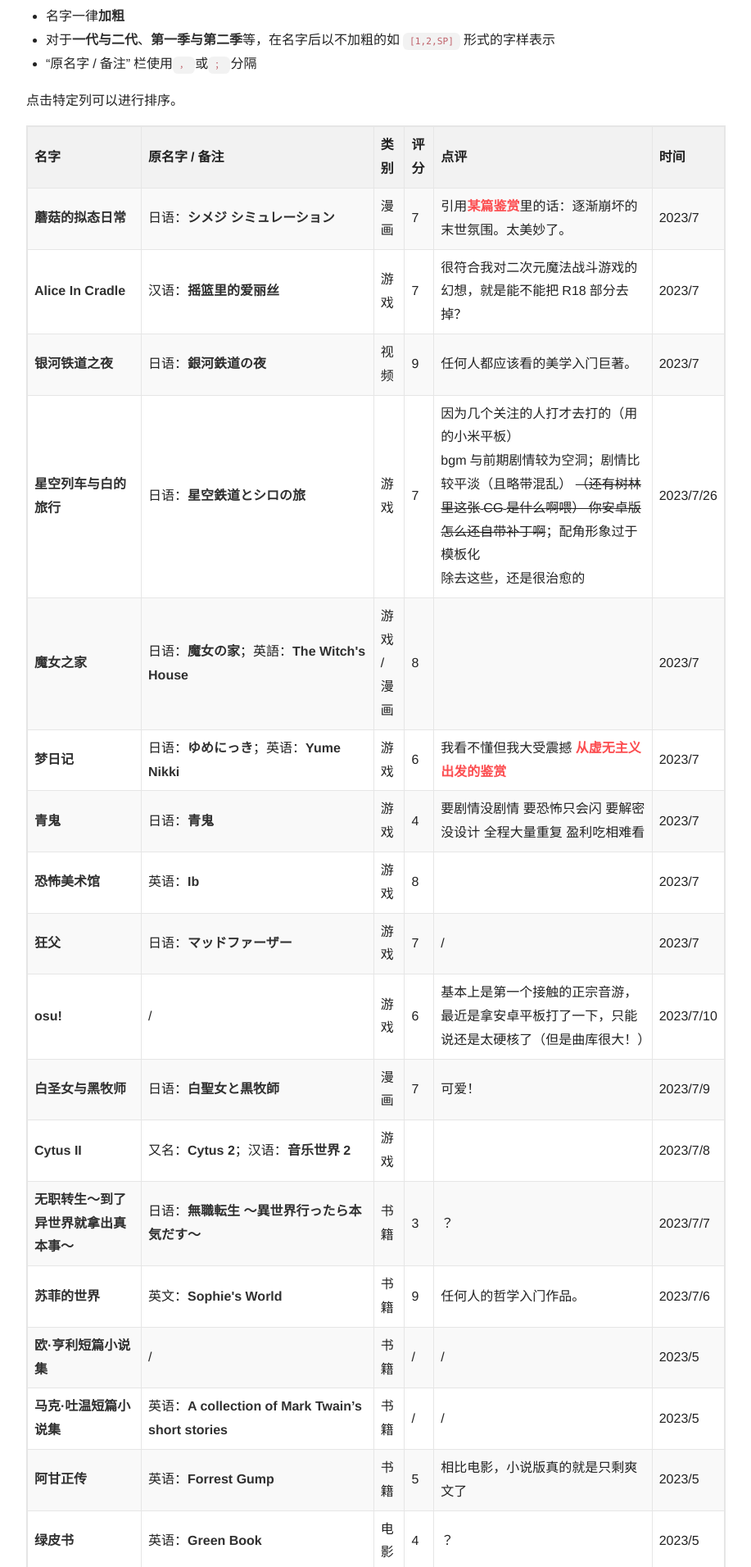
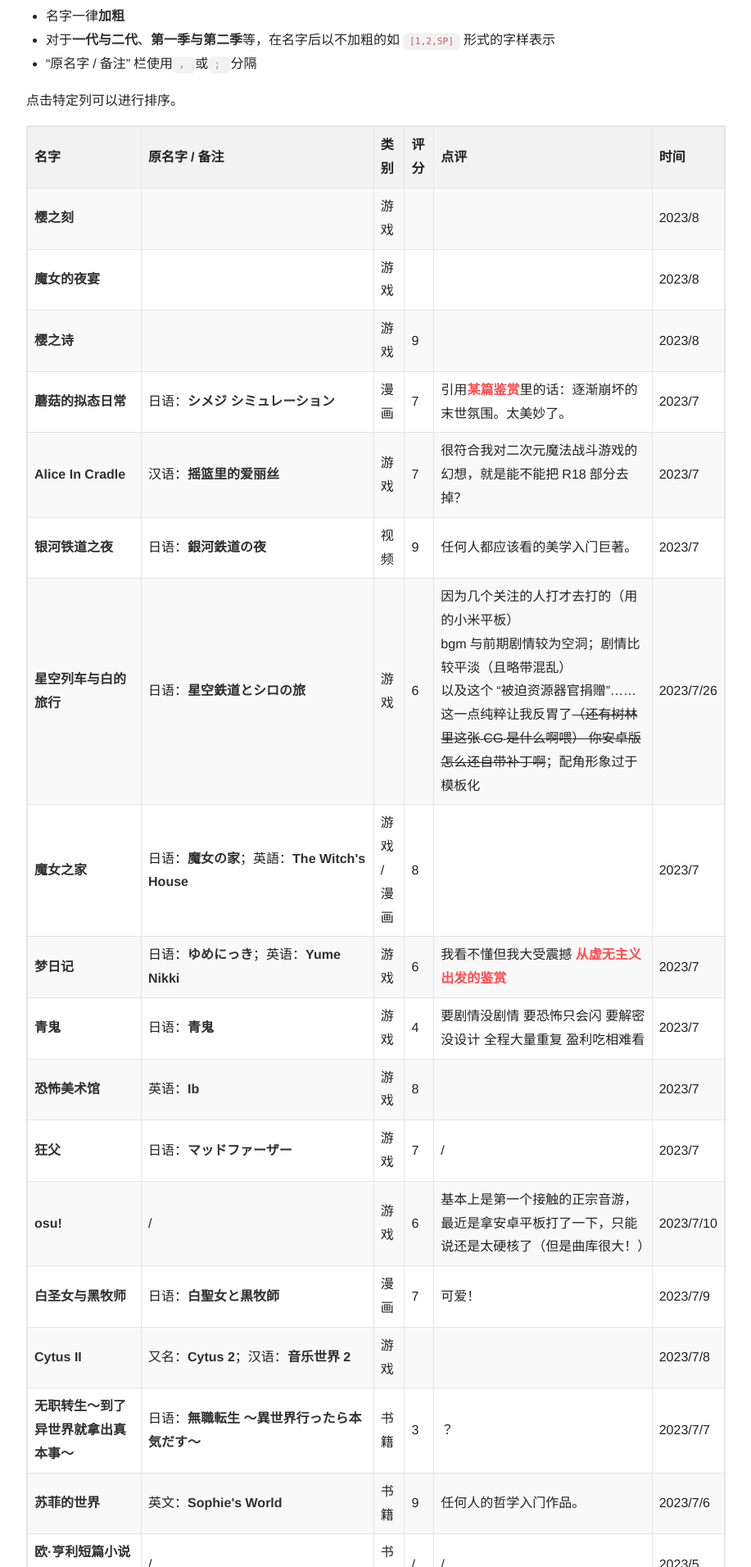
Before and after one commit to Young-Lord/Young-Lord.github.io, a Jekyll site: the page built from memories.md, in a window 1280 px wide. Shown: the part 631-2543 px from the top of the page at 82% size, without its empty margins (181-1098 px from the left). Built offline with Jekyll 4.4.1, drawn with Linux system fonts in a browser that asks for light colours; nearby versions of some CDN libraries; comment, search, counter and statistics services are not loaded.

Commit message:
memo: add 3 games

```diff
--- a/memories.md
+++ b/memories.md
@@ -27,10 +27,13 @@
 
 | 名字                                  | 原名字/备注                                                  | 类别      | 评分 | 点评                                   | 时间       |
 | ------------------------------------- | ------------------------------------------------------------ | --------- | ---- | -------------------------------------- | ---------- |
+| **樱之刻** |  | 游戏 |  |  | 2023/8 |
+| **魔女的夜宴** |  | 游戏 |  |  | 2023/8 |
+| **樱之诗** |  | 游戏 | 9 |  | 2023/8 |
 | **蘑菇的拟态日常** | 日语：**シメジ シミュレーション** | 漫画 | 7 | 引用[某篇鉴赏](https://www.bilibili.com/video/BV1sm4y177cu)里的话：逐渐崩坏的末世氛围。太美妙了。 | 2023/7 |
 | **Alice In Cradle** | 汉语：**摇篮里的爱丽丝** | 游戏 | 7 | 很符合我对二次元魔法战斗游戏的幻想，就是能不能把R18部分去掉？ | 2023/7 |
 | **银河铁道之夜** | 日语：**銀河鉄道の夜** | 视频 | 9 | 任何人都应该看的美学入门巨著。 | 2023/7 |
-| **星空列车与白的旅行** | 日语：**星空鉄道とシロの旅** | 游戏 | 7 | 因为几个关注的人打才去打的（用的小米平板）<br />bgm与前期剧情较为空洞；剧情比较平淡（且略带混乱） <del>（还有树林里这张CG是什么啊喂） 你安卓版怎么还自带补丁啊</del>；配角形象过于模板化<br />除去这些，还是很治愈的 | 2023/7/26 |
+| **星空列车与白的旅行** | 日语：**星空鉄道とシロの旅** | 游戏 | 6 | 因为几个关注的人打才去打的（用的小米平板）<br />bgm与前期剧情较为空洞；剧情比较平淡（且略带混乱）<br />以及这个“被迫资源器官捐赠”……这一点纯粹让我反胃了<del>（还有树林里这张CG是什么啊喂） 你安卓版怎么还自带补丁啊</del>；配角形象过于模板化 | 2023/7/26 |
 | **魔女之家** | 日语：**魔女の家**；英語：**The Witch's House** | 游戏/漫画 | 8 |  | 2023/7 |
 | **梦日记** | 日语：**ゆめにっき**；英语：**Yume Nikki** | 游戏 | 6 | 我看不懂但我大受震撼 [从虚无主义出发的鉴赏](https://www.bilibili.com/video/BV1na411A7k9) | 2023/7 |
 | **青鬼** | 日语：**青鬼** | 游戏 | 4 | 要剧情没剧情 要恐怖只会闪 要解密没设计 全程大量重复 盈利吃相难看 | 2023/7 |
@@ -62,7 +65,7 @@
 | **[线性代数的本质 - 3B1B](https://www.bilibili.com/video/BV1ys411472E)** | / | 慕课 | 9 | 非常好教程，但有一些计算公式、理解方式还是必须结合其他教程的。 | 2022/12 |
 | **普林斯顿微积分读本** | 英语：**The Calculus Lifesaver: All the Tools You Need to Excel at Calculus** | 书籍 | 10 | 神！ | 2022/12 |
 | **神经网络与深度学习（[中译本](https://github.com/zhanggyb/nndl/releases/tag/0.5)）** | 英语：**Neural Networks and Deep Learning** | 书籍 | 7 | 讲解上并没有上两者那么浅显易懂，但层层递进，有实验支撑，也相当值得一看。 | 2022/12 |
-| **美好的每一天～不连续的存在～** | 日语：**素晴らしき日々～不連続存在～**；英语：**Wonderful Everyday Down the Rabbit-Hole** / **Wonderful Everyday - Discontinuous Existence** / **Wonderful Everyday ~Diskontinuierliches Dasein~**；别名：**素晴日** | 游戏 | 10 | 假作真时真亦假，无为有处有还无。**唯一一个**让我觉得 H 与宗教不多余的游戏。 | 2022/8 |
+| **美好的每一天～不连续的存在～** | 日语：**素晴らしき日々～不連続存在～**；英语：**Wonderful Everyday Down the Rabbit-Hole** / **Wonderful Everyday - Discontinuous Existence** / **Wonderful Everyday ~Diskontinuierliches Dasein~**；别名：**素晴日** | 游戏 | 9 | 假作真时真亦假，无为有处有还无。**唯一一个**让我觉得 H 与宗教不多余的游戏。 | 2022/8 |
 | **魔女之旅** | 日语：**魔女の旅々** | 动画 | 7 | 并没有什么非常突出的优点，<del>我能说是因为表情包里的[伊蕾娜](https://zh.moegirl.org.cn/伊蕾娜)很可爱才看的吗  ⬅虽然确实很可爱</del><br /><del>情感上不是很喜欢这类日常向的番，因此分偏低</del> 认真的？蔷薇少女前半同是日常向，这不是低分原因<br />比较突出的是作为旁观者，或者说非主要参与者叙事这一特点，可以认为是加分项（这一点就见仁见智了）<br />最大的缺点就是说理部分大部分很诡异（如“诚实者之国”，给我的感觉是生编硬造出一个看似合理的“逻辑”），<del>记得带脑子看</del>——不要带脑子了，带上脑子你就看不下去了<br />同时叙事节奏很慢，因此开三倍速也没什么问题。总的来说，仅当无内涵的休闲番的话也许还是可以看的。 | 2022/8/8 |
 | **蔷薇少女**[动全,漫（主线）全] | 日语：**ローゼンメイデン**；英语：**Rozen Maiden**           | 动画/漫画 | 9    | **心有猛虎，细嗅蔷薇。**<br />情感十分动人与富有感染力（比如说，第二季结局xxx那幕我直接在屏幕前喊出来“男主我xxx！”），人物塑造非常有特色，剧情也堪称卓越，只是总觉得有一些缺憾……<br />理想主义…昨夜突然想到的一个词，感觉挺适合描述其主题的<br />你续作呢？ | 2022/7     |
 | **Trancer Doll\'s**                    | 由 SHIKI 制作的《蔷薇少女》同人专辑                      | 音乐      | 10   | 难以置信，十多年前的作品有如此高超的，跨越时空的精神力量。<br />*Lapis*：生如夏花之绚烂，死如秋叶之静美<br />*Jade Star*<br />*Pure Ruby*<br />*Mercury Lamp*<br />心目中的神专，亦是补《蔷薇少女》的缘由。<br />*Cristierra*专辑里有以上几首本专最喜欢的歌的重制版，风格微调，还是很值得一听的 | 2022       |
```
